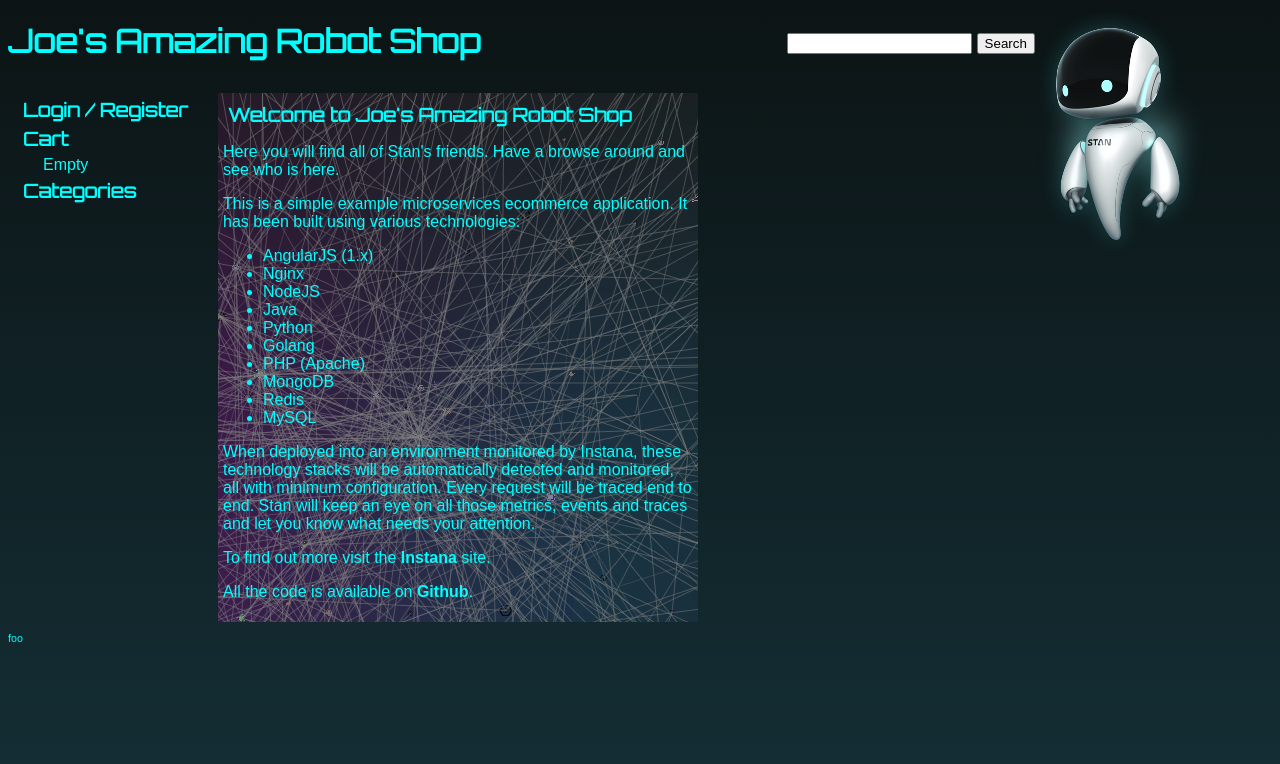
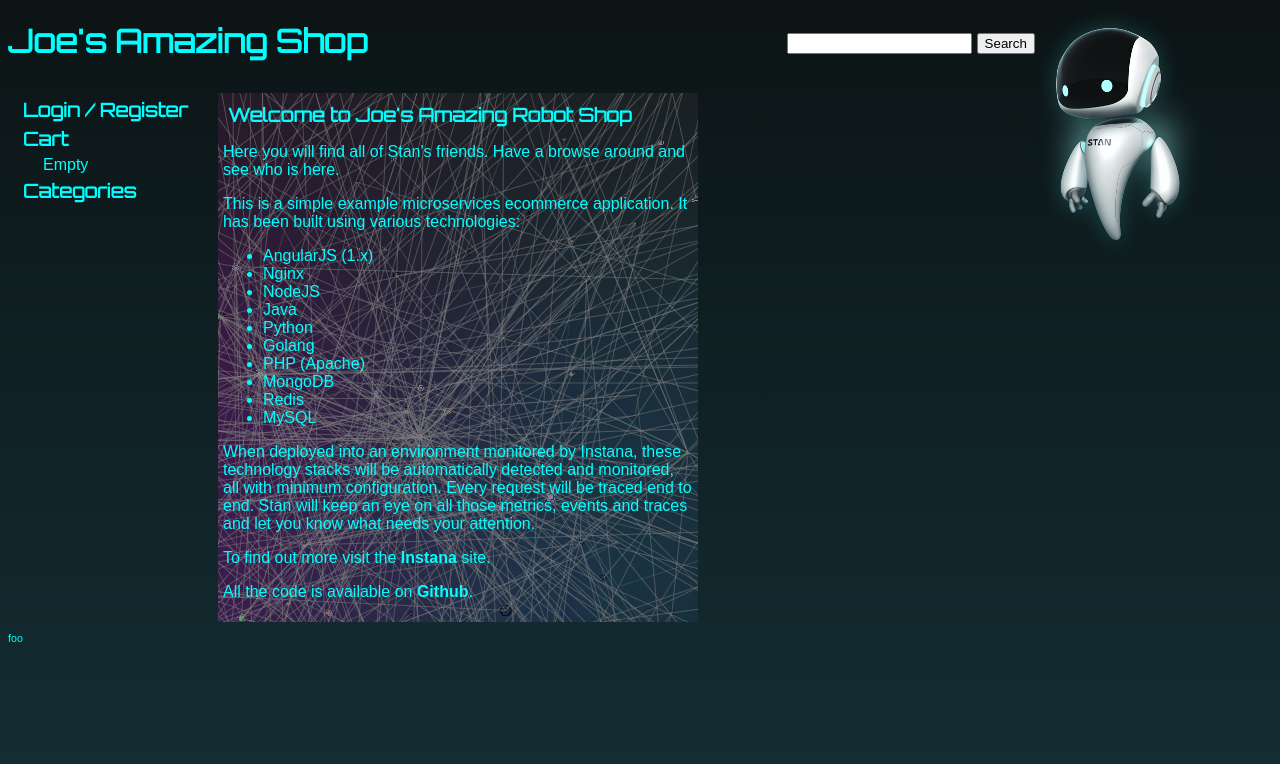
Before and after one commit to joe-morrison/robot-shop-web, a plain HTML site: page index.html in a window 1280 px wide. Drawn offline with nearby package versions, Linux system fonts and the light colour scheme; some packages are replaced by stand-ins of ours; no server answers.

Commit message:
Updated title in index.html

```diff
--- a/index.html
+++ b/index.html
@@ -15,7 +15,7 @@
 
 <body ng-app="robotshop">
 <div ng-controller="shopform">
-    <h1><a href="/">Joe's Amazing Robot Shop</a></h1>
+    <h1><a href="/">Joe's Amazing Shop</a></h1>
     <span id="stan">
         <img src="media/stan.png"/>
     </span>
```
